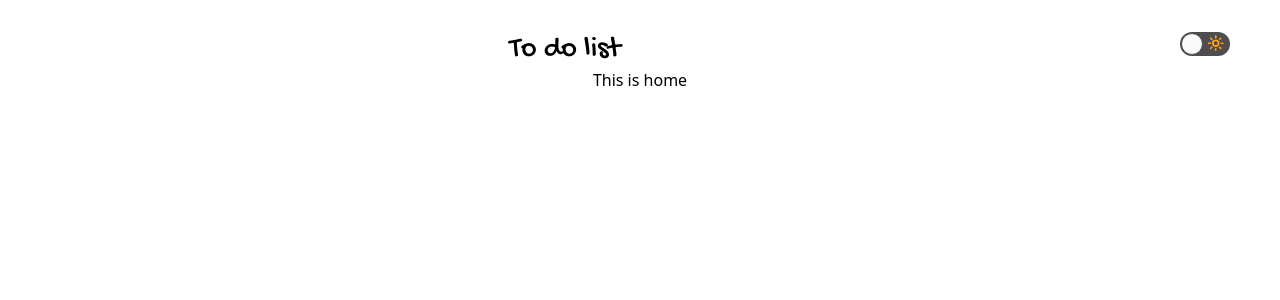
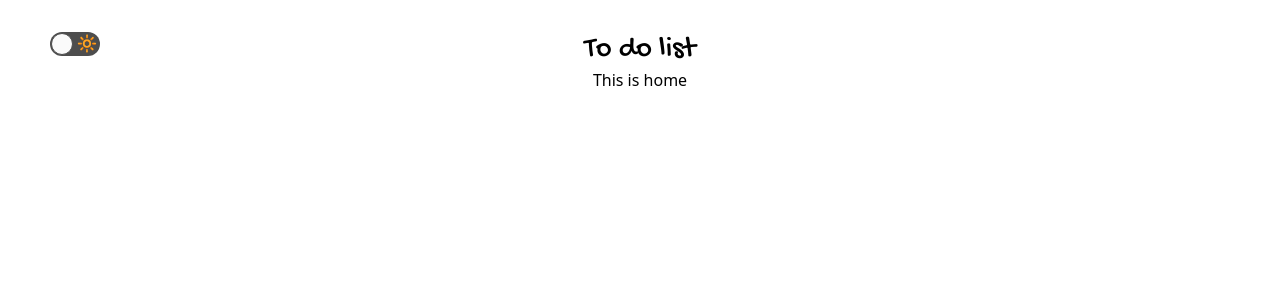
Before and after one commit to Merak1/pixells-todo, a React (Vite) app: page / in a window 1280 px wide. Shown: the top 300 px of the page. Built offline with nearby package versions, Linux system fonts and the light colour scheme.

Commit message:
modified darkMOode toggle

```diff
--- a/src/App.jsx
+++ b/src/App.jsx
@@ -6,11 +6,11 @@ import { DarkModeToggle } from "./components/accesibility/DarkModeToggle";
 
 function App() {
   return (
-    <div className="dark:bg-slate-800">
+    <div className="dark:bg-slate-800 h-[100vh]">
       <div className="text-center pt-8 dark:text-white">
         <div className="flex">
           <h1 className="bold font-gochi text-3xl w-full">To do list</h1>
-          <span className="text-sm text-wrap">
+          <span className="absolute right w-4">
             <DarkModeToggle />
           </span>
         </div>
```
